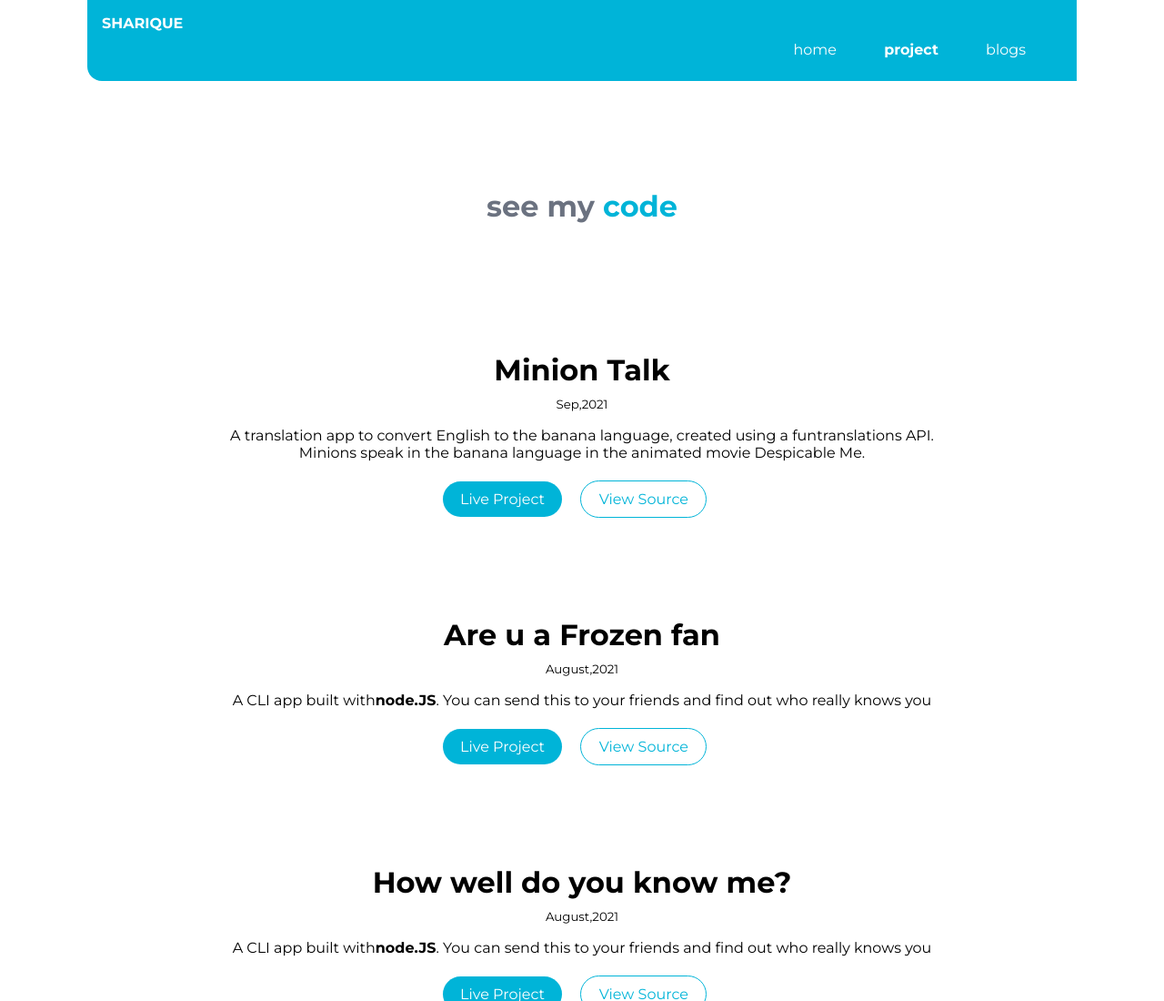
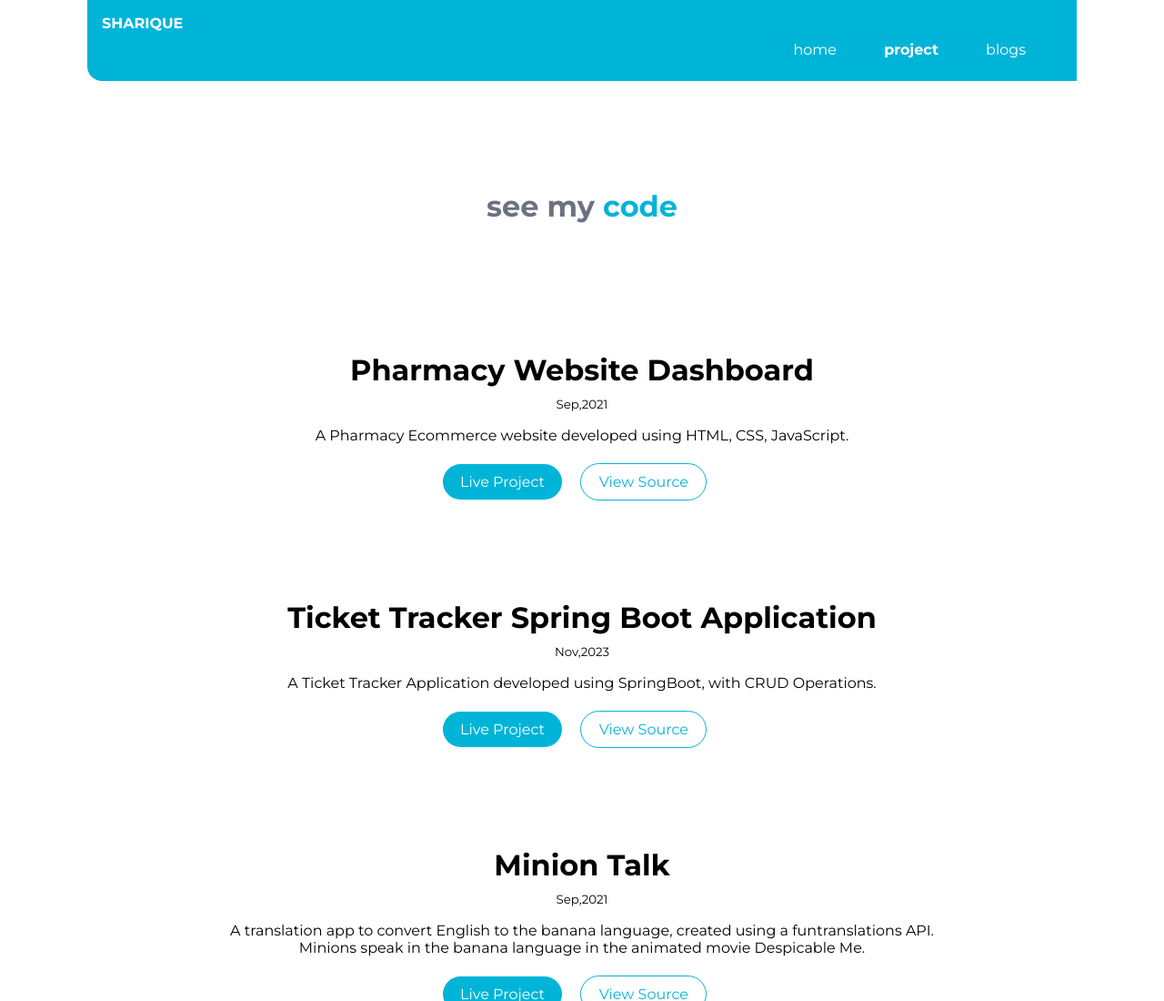
Before and after one commit to Sharique46/Sharique-portfolio, a plain HTML site: page projects.html in a window 1280 px wide. Shown: the top 1100 px of the page at 91% size. Drawn offline with Linux system fonts and the light colour scheme.

Commit message:
Update projects.html

```diff
--- a/projects.html
+++ b/projects.html
@@ -30,6 +30,29 @@
 
     <ul class="list-non-bullet">
 
+
+                <li>
+            <div class="showcase-list container container-center">
+            <h1>Pharmacy Website Dashboard</h1>
+            <small>Sep,2021</small>
+            <p>A Pharmacy Ecommerce website developed using HTML, CSS, JavaScript.</p>
+
+            <a class="link link-primary" href="#">Live Project</a>
+            <a class="link link-secondary" href="https://github.com/Sharique46/Pharmacy_HTML_CSS">View Source</a>
+        </div>
+        </li>
+
+            <li>
+            <div class="showcase-list container container-center">
+            <h1>Ticket Tracker Spring Boot Application</h1>
+            <small>Nov,2023</small>
+            <p>A Ticket Tracker Application developed using SpringBoot, with CRUD Operations.</p>
+
+            <a class="link link-primary" href="#">Live Project</a>
+            <a class="link link-secondary" href="https://github.com/Sharique46/Ticket_Tracker_Spring_Boot_Application">View Source</a>
+        </div>
+        </li>
+
         <li>
             <div class="showcase-list container container-center">
             <h1>Minion Talk</h1>
@@ -40,7 +63,10 @@
             <a class="link link-primary" href="https://theminiontranslater.netlify.app">Live Project</a>
             <a class="link link-secondary" href="https://github.com/Sharique46/Minion-Speak">View Source</a>
         </div>
+
         </li>
+
+
 
         <li>
             <div class="showcase-list container container-center">
```
